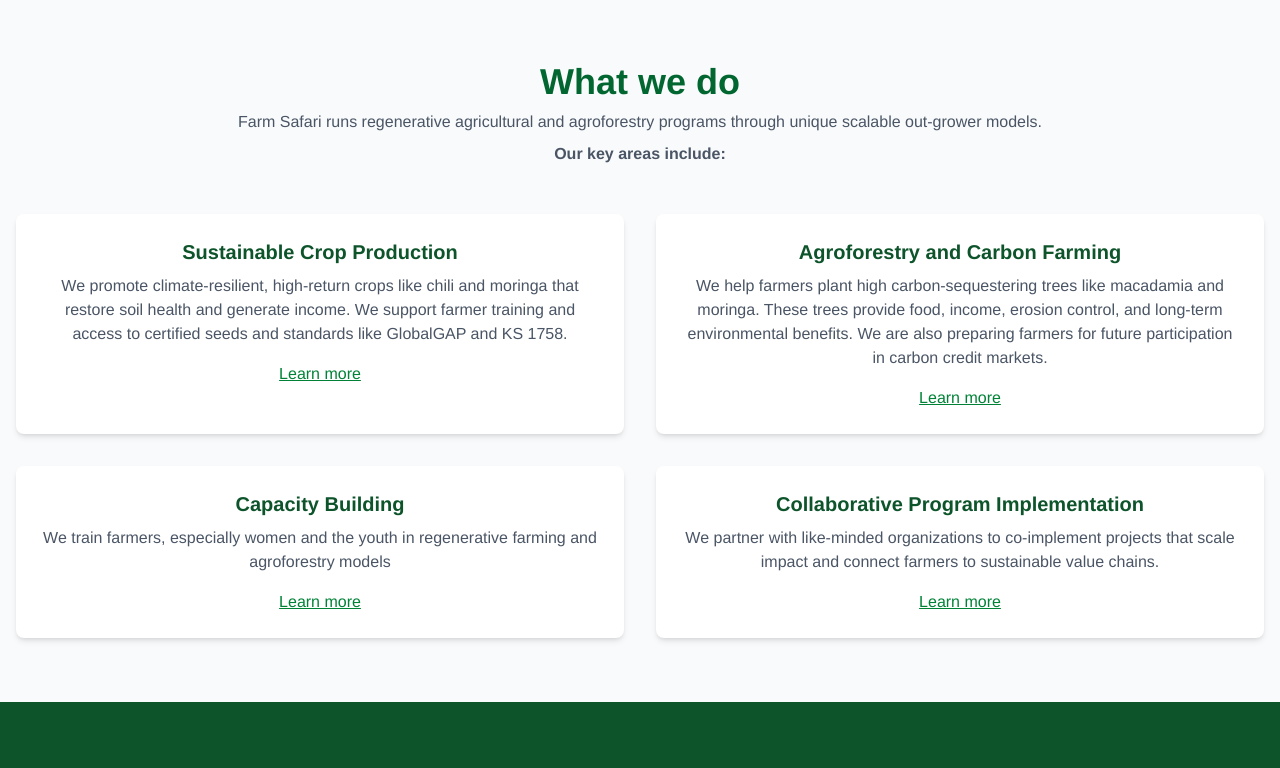
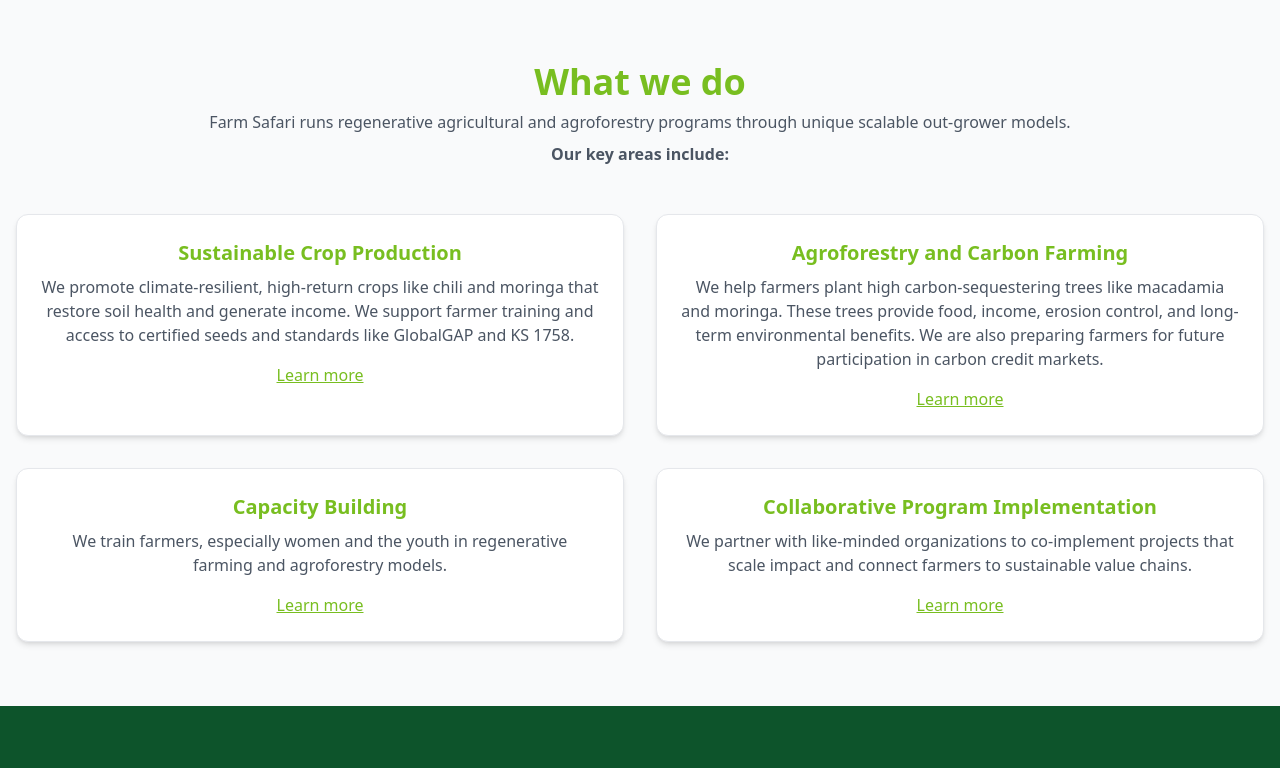
Before and after one commit to Ronald-pro/farm-safari, a Next.js app: page / in a window 1280 px wide. Shown: the part 486-1254 px from the top of the page. Built offline with nearby package versions, Linux system fonts and the light colour scheme.

Commit message:
hooks error fix

```diff
--- a/src/app/globals.css
+++ b/src/app/globals.css
@@ -6,12 +6,14 @@
 } */
 
 :root {
-  --colors-primary: #78BE20;
-  --colors-darkgreen: #38761d;
-  --colors-beige: #f8f6f2;
-  --colors-gray: #63666A;
-  --font-sans: "Helvetica Neue", Helvetica, Arial, sans-serif;
+  --oxfam-green: #78be20;
+  --oxfam-darkgreen: #4a7c12;
+  --oxfam-lightgreen: #cdeaa6;
+  --oxfam-darkgray: #4b5563;
+  --oxfam-border: #e5e7eb;
+  --oxfam-lightbg: #f9fafb;
 }
+
 
 /* @media (prefers-color-scheme: dark) {
   :root {
--- a/src/components/AboutUsSection.tsx
+++ b/src/components/AboutUsSection.tsx
@@ -1,4 +1,5 @@
 import Link from 'next/link';
+import Image from 'next/image'; // ✅ Import Next.js Image component
 
 type AboutUsSectionProps = {
   title: string;
@@ -26,10 +27,13 @@
           </Link>
         </div>
         <div>
-          <img
+          <Image
             src={imgSrc}
             alt={title}
+            width={600} // Customize as needed
+            height={400} // Customize as needed
             className="w-full h-auto object-cover rounded-lg shadow-lg"
+            unoptimized // Optional: if images are from external sources not in domains list
           />
         </div>
       </div>
--- a/src/components/HowWeWork.tsx
+++ b/src/components/HowWeWork.tsx
@@ -1,10 +1,12 @@
 import Link from "next/link";
+
 type Item = {
   title: string;
   description: string;
   href: string;
   imgSrc: string;
 };
+
 export default function HowWeWork({ items }: { items: Item[] }) {
   return (
     <section className="py-16 bg-gray-50">
--- a/src/components/WhatWeDO.tsx
+++ b/src/components/WhatWeDO.tsx
@@ -20,7 +20,7 @@
 		{
 			title: "Capacity Building",
 			description:
-				"We train farmers, especially women and the youth in regenerative farming and agroforestry models",
+				"We train farmers, especially women and the youth in regenerative farming and agroforestry models.",
 			link: "#"
 		},
 		{
@@ -31,11 +31,10 @@
 		}
 	];
 
-	// Heading animation trigger
 	const [headingRef, headingInView] = useInView({ triggerOnce: true, threshold: 0.1 });
 
 	return (
-		<section className="py-16 px-4 bg-gray-50">
+		<section className="py-16 px-4 bg-[var(--oxfam-lightbg)]">
 			<motion.div
 				ref={headingRef}
 				initial={{ opacity: 0, y: 40 }}
@@ -43,13 +42,13 @@
 				transition={{ duration: 0.6 }}
 				className="max-w-7xl mx-auto text-center mb-12"
 			>
-				<h2 className="text-3xl md:text-4xl font-bold text-green-800 mb-2">
+				<h2 className="text-3xl md:text-4xl font-bold text-[var(--oxfam-green)] mb-2">
 					What we do
 				</h2>
-				<p className="text-gray-600">
+				<p className="text-[var(--oxfam-darkgray)]">
 					Farm Safari runs regenerative agricultural and agroforestry programs through unique scalable out-grower models.
 				</p>
-				<h6 className="text-gray-600 font-bold mt-2">
+				<h6 className="text-[var(--oxfam-darkgray)] font-bold mt-2">
 					Our key areas include:
 				</h6>
 			</motion.div>
@@ -65,15 +64,15 @@
 							initial={{ opacity: 0, y: 50 }}
 							animate={inView ? { opacity: 1, y: 0 } : {}}
 							transition={{ duration: 0.6, delay: index * 0.2 }}
-							className="bg-white rounded-lg shadow-md p-6 text-center transition hover:shadow-lg"
+							className="bg-white rounded-xl shadow-md p-6 text-center border border-[var(--oxfam-border)] hover:shadow-lg transition"
 						>
-							<h3 className="text-xl font-semibold text-green-900 mb-2">
+							<h3 className="text-xl font-semibold text-[var(--oxfam-green)] mb-2">
 								{item.title}
 							</h3>
-							<p className="text-gray-600 mb-4">{item.description}</p>
+							<p className="text-[var(--oxfam-darkgray)] mb-4">{item.description}</p>
 							<a
 								href={item.link}
-								className="text-green-700 font-medium underline"
+								className="text-[var(--oxfam-green)] font-medium underline hover:text-[var(--oxfam-darkgreen)]"
 							>
 								Learn more
 							</a>
```
